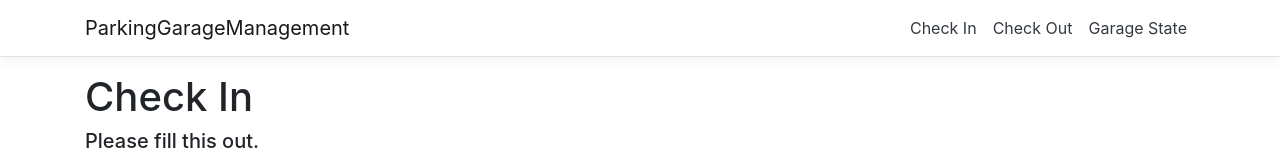
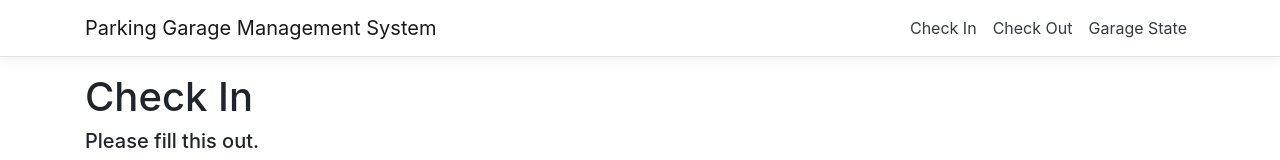
Before and after one commit to omerDekel/ParkingGarageManagement, a React (Create React App) app in the folder ParkingGarageManagement/ClientApp/: page / in a window 1280 px wide. Shown: the top 160 px of the page. Built offline with nearby package versions, Linux system fonts and the light colour scheme.

Commit message:
comments

```diff
--- a/ParkingGarageManagement/ClientApp/src/components/NavMenu.js
+++ b/ParkingGarageManagement/ClientApp/src/components/NavMenu.js
@@ -26,7 +26,7 @@ export class NavMenu extends Component {
       <header>
         <Navbar className="navbar-expand-sm navbar-toggleable-sm ng-white border-bottom box-shadow mb-3" light>
           <Container>
-            <NavbarBrand tag={Link} to="/">ParkingGarageManagement</NavbarBrand>
+            <NavbarBrand tag={Link} to="/">Parking Garage Management System</NavbarBrand>
             <NavbarToggler onClick={this.toggleNavbar} className="mr-2" />
             <Collapse className="d-sm-inline-flex flex-sm-row-reverse" isOpen={!this.state.collapsed} navbar>
               <ul className="navbar-nav flex-grow">
```
